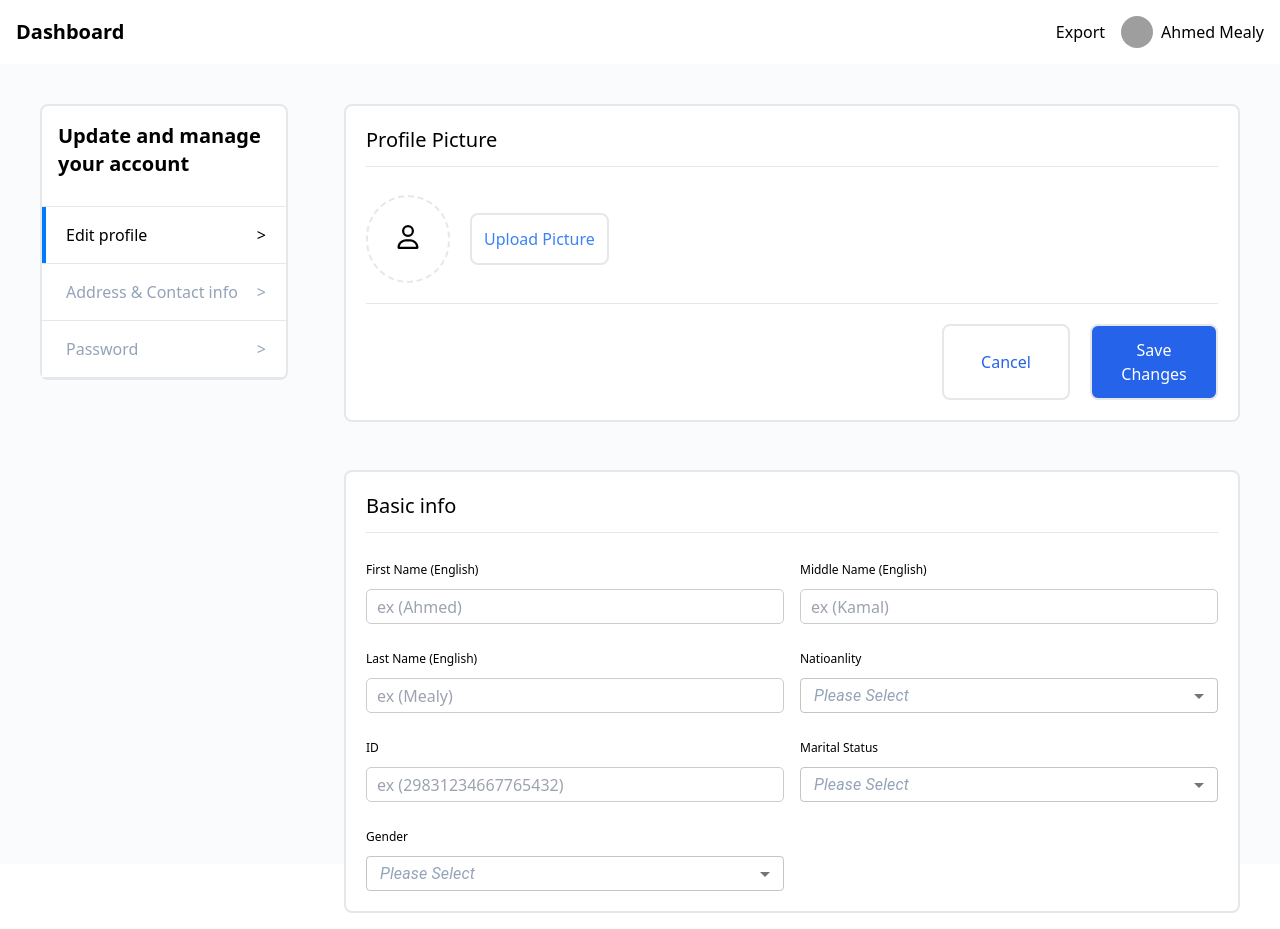
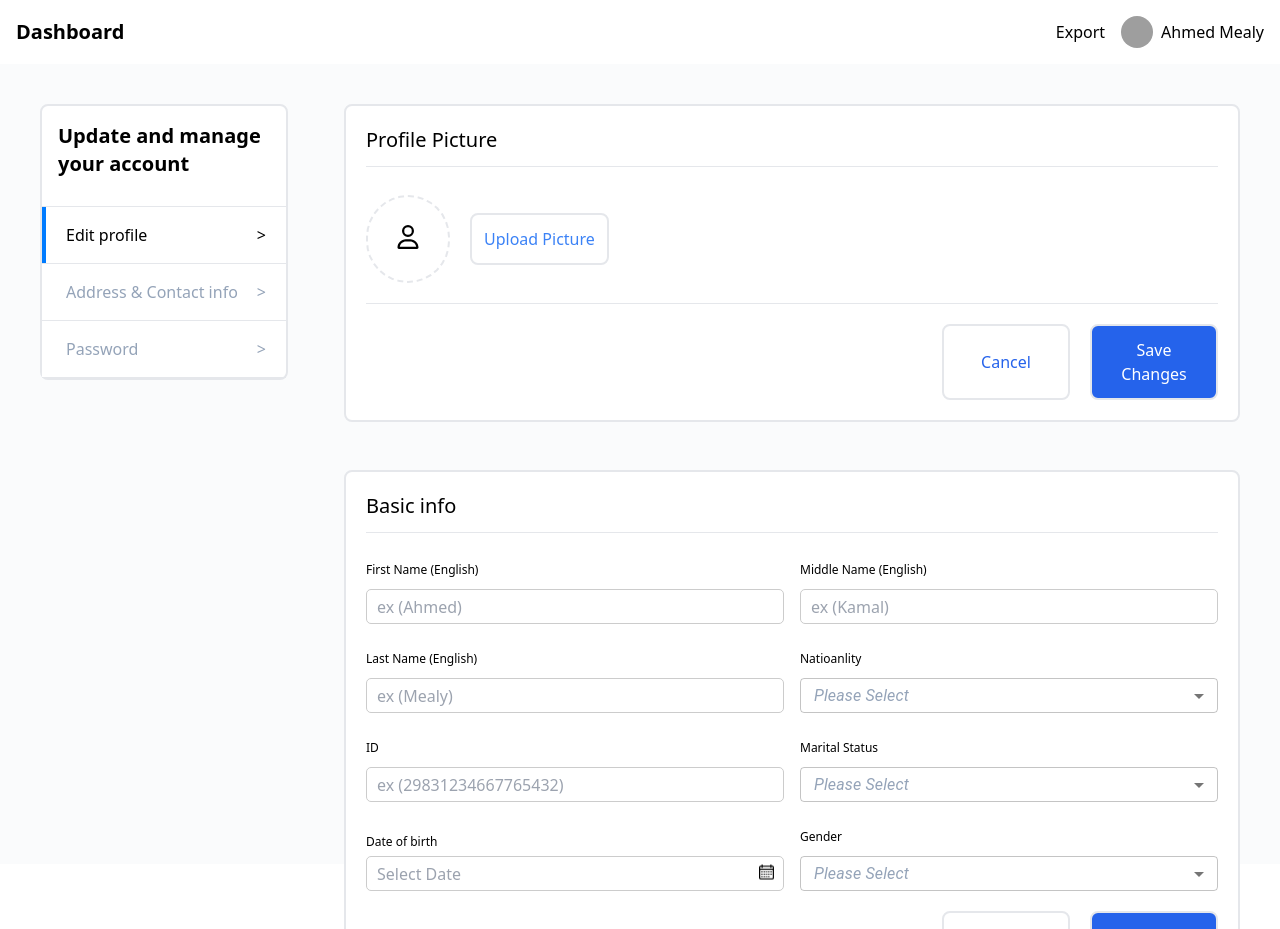
Before and after one commit to Techy-software/techy-website, a React (Vite) app: page / in a window 1280 px wide. Shown: the top 929 px of the page. Built offline with nearby package versions, Linux system fonts and the light colour scheme; grey boxes are pictures that could not be loaded.

Commit message:
Adjustments in Page 1 settings

```diff
--- a/package.json
+++ b/package.json
@@ -19,6 +19,7 @@
     "@fortawesome/react-fontawesome": "^0.2.2",
     "@mui/material": "^5.16.6",
     "react": "^18.3.1",
+    "react-datepicker": "^7.3.0",
     "react-dom": "^18.3.1",
     "react-router-dom": "^6.25.1"
   },
--- /dev/null
+++ b/src/components/Settings/Settings.css
@@ -0,0 +1,31 @@
+/* MyDatePicker.css */
+.react-datepicker-wrapper {
+  width: 100%;
+}
+
+.react-datepicker__input-container {
+  width: 100%;
+}
+
+.w-full {
+  width: 100%;
+}
+
+.date-picker-container {
+  position: relative;
+}
+
+.calendar-icon {
+  position: absolute;
+  right: 10px; /* Adjust as needed */
+  top: 70%;
+  transform: translateY(-50%);
+  pointer-events: none;
+  width: 15px;
+  /* height: 20px; */
+}
+
+.react-datepicker__input-container {
+  width: 100%;
+  position: relative;
+}
--- a/src/components/Settings/Settings.jsx
+++ b/src/components/Settings/Settings.jsx
@@ -6,6 +6,11 @@ import ProfilePicture from "../../reusable components/ProfilePicture/ProfilePict
 import WhiteCard from "../../reusable components/WhiteCard/WhiteCard";
 import Topbar from "../Topbar";
 import { useState } from "react";
+import DatePicker from "react-datepicker";
+import "react-datepicker/dist/react-datepicker.css";
+import "./Settings.css";
+import "../../reusable components/InputField/InputField.css";
+import calendarIcon from "../../assets/calendar.png";
 
 const Settings = () => {
   const [nationality, setNationality] = useState("");
@@ -105,7 +110,20 @@ const Settings = () => {
                   ))}
                 </Select>
               </FormControl>
-
+              <div className="col-span-6 date-picker-container">
+                <label className="formLabel">Date of birth</label>
+                <DatePicker
+                  // selected={startDate}
+                  // onChange={(date) => setStartDate(date)}
+                  className="w-full mt-1"
+                  placeholderText="Select Date"
+                />
+                <img
+                  src={calendarIcon}
+                  alt="calendar"
+                  className="calendar-icon"
+                />
+              </div>
               <FormControl className="col-span-6">
                 <label className="formLabel">Gender</label>
                 <Select
@@ -127,6 +145,14 @@ const Settings = () => {
                 </Select>
               </FormControl>
             </div>
+            <div className="w-100 justify-end flex mt-5">
+              <BlueButton
+                text="Cancel"
+                buttonStyle={"bg-white me-5"}
+                textStyle={"text-blue-600"}
+              />
+              <BlueButton />
+            </div>
           </WhiteCard>
         </div>
       </div>
```
Also changed, not shown: src/assets/calendar.png (added), 1 other file (tests, documents, lock files or other folders).
